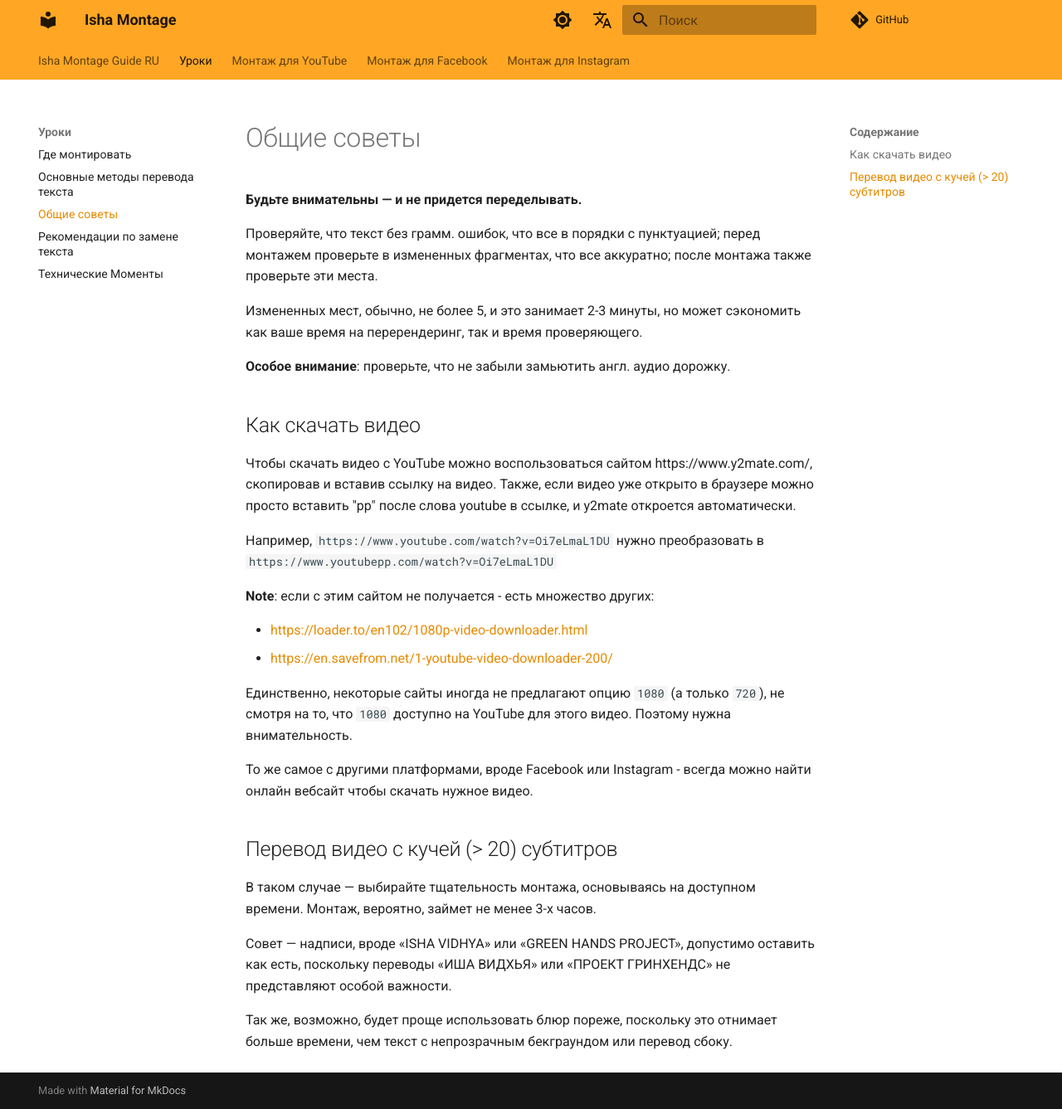
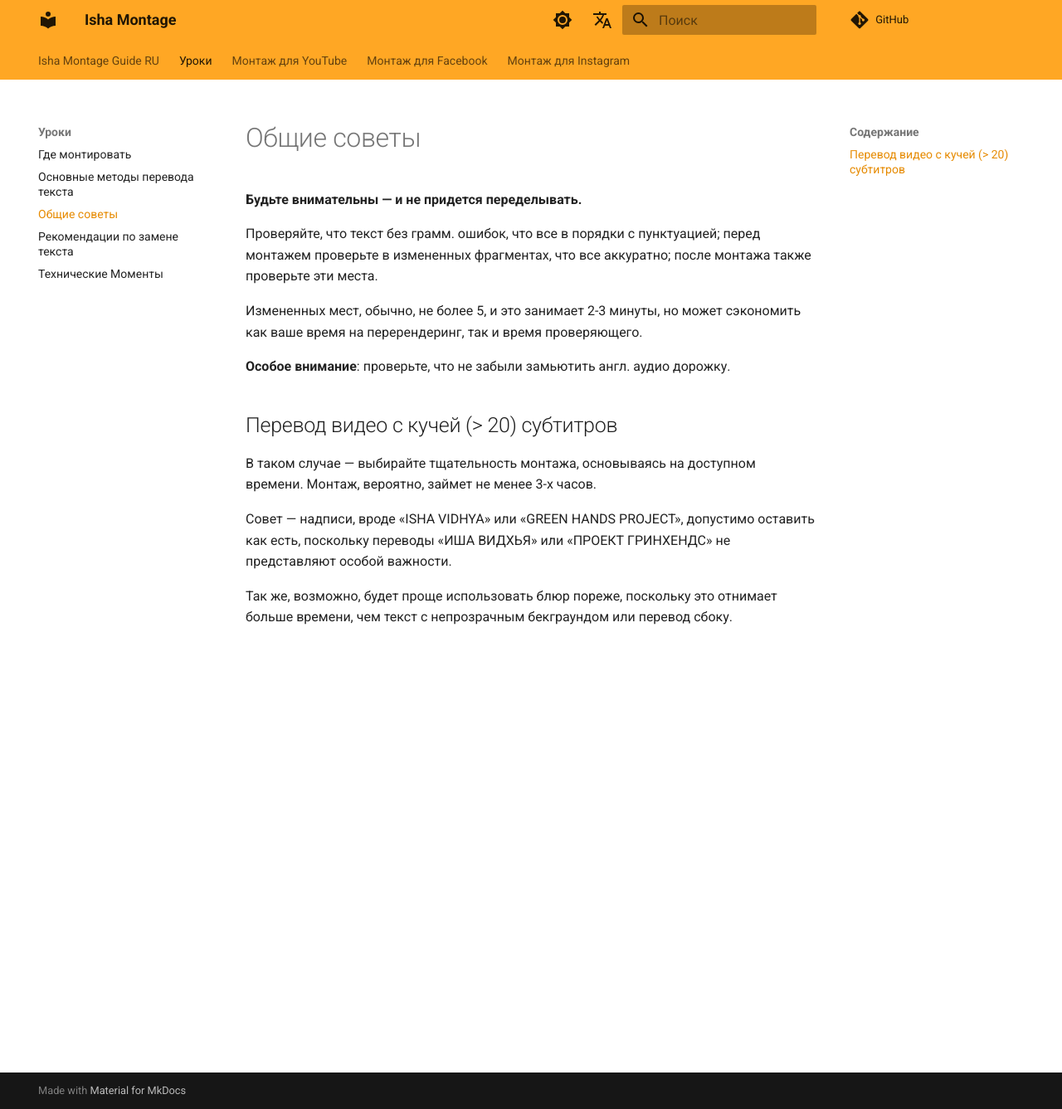
Before and after one commit to AlexFreik/isha-video-editing, an MkDocs documentation site: the page built from docs/lessons/general-advice.md, in a window 1280 px wide and 1337 px high. Shown: the whole window at 83% size. Built offline with MkDocs 1.6.1 and Material for MkDocs 9.7.7, drawn with Linux system fonts in a browser that asks for light colours; comment, search, counter and statistics services are not loaded.

Commit message:
Update general-advice.md

```diff
--- a/docs/lessons/general-advice.md
+++ b/docs/lessons/general-advice.md
@@ -11,28 +11,6 @@
 
 **Особое внимание**: проверьте, что не забыли замьютить англ. аудио дорожку.
 
-## Как скачать видео
-
-Чтобы скачать видео с YouTube можно воспользоваться сайтом https://www.y2mate.com/,
-скопировав и вставив ссылку на видео.
-Также, если видео уже открыто в браузере можно просто вставить "pp" после
-слова youtube в ссылке, и y2mate откроется автоматически.
-
-Например, `https://www.youtube.com/watch?v=Oi7eLmaL1DU` нужно
-преобразовать в `https://www.youtubepp.com/watch?v=Oi7eLmaL1DU`
-
-**Note**: если с этим сайтом не получается - есть множество других:
-
--   [https://loader.to/en102/1080p-video-downloader.html](https://loader.to/en102/1080p-video-downloader.html)
--   [https://en.savefrom.net/1-youtube-video-downloader-200/](https://en.savefrom.net/1-youtube-video-downloader-200/)
-
-Единственно, некоторые сайты иногда не предлагают опцию `1080`
-(а только `720`), не смотря на то, что `1080` доступно на YouTube
-для этого видео. Поэтому нужна внимательность.
-
-То же самое с другими платформами, вроде Facebook или Instagram -
-всегда можно найти онлайн вебсайт чтобы скачать нужное видео.
-
 ## Перевод видео с кучей (> 20) субтитров
 
 В таком случае — выбирайте тщательность монтажа, основываясь на
```
